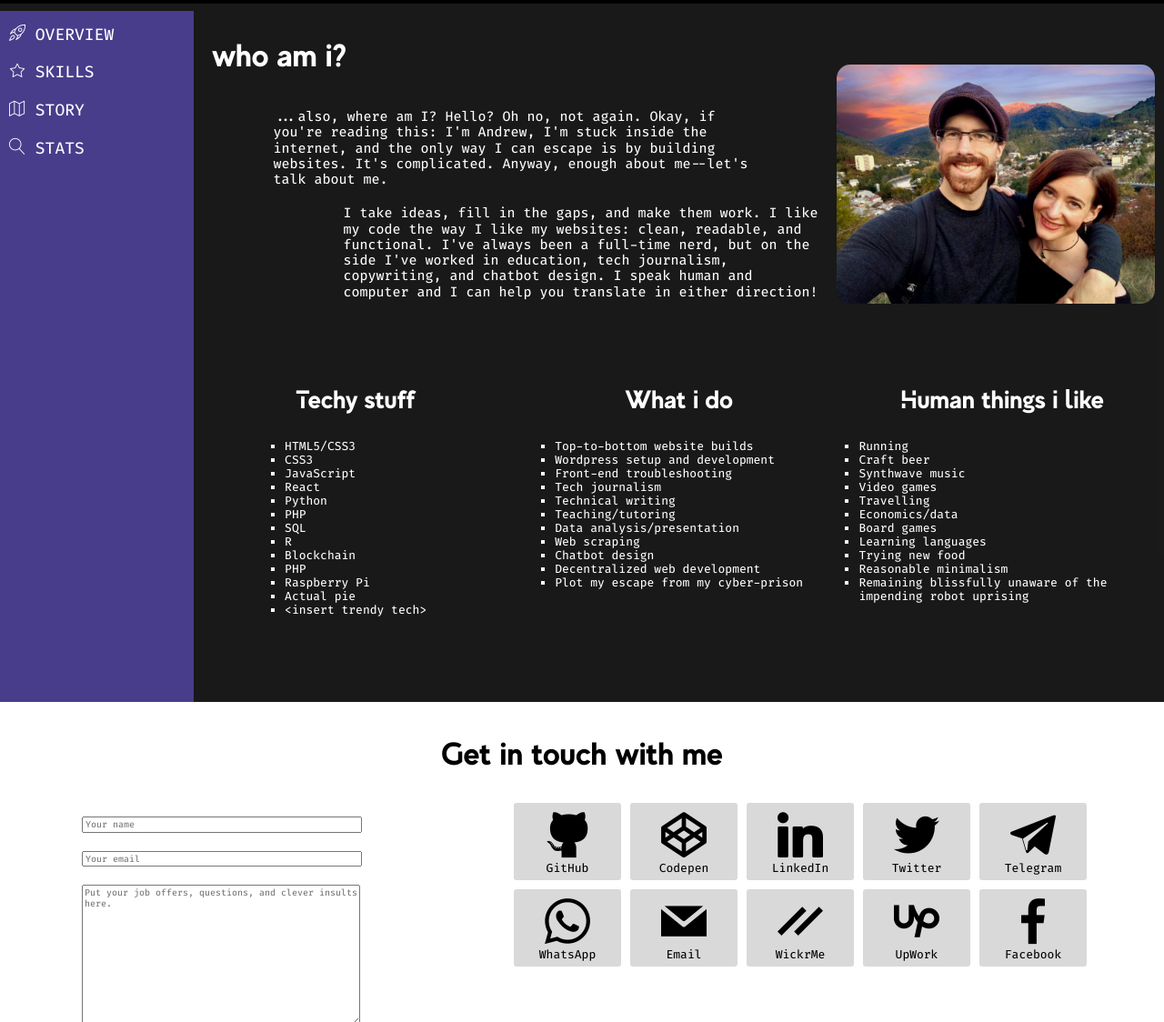
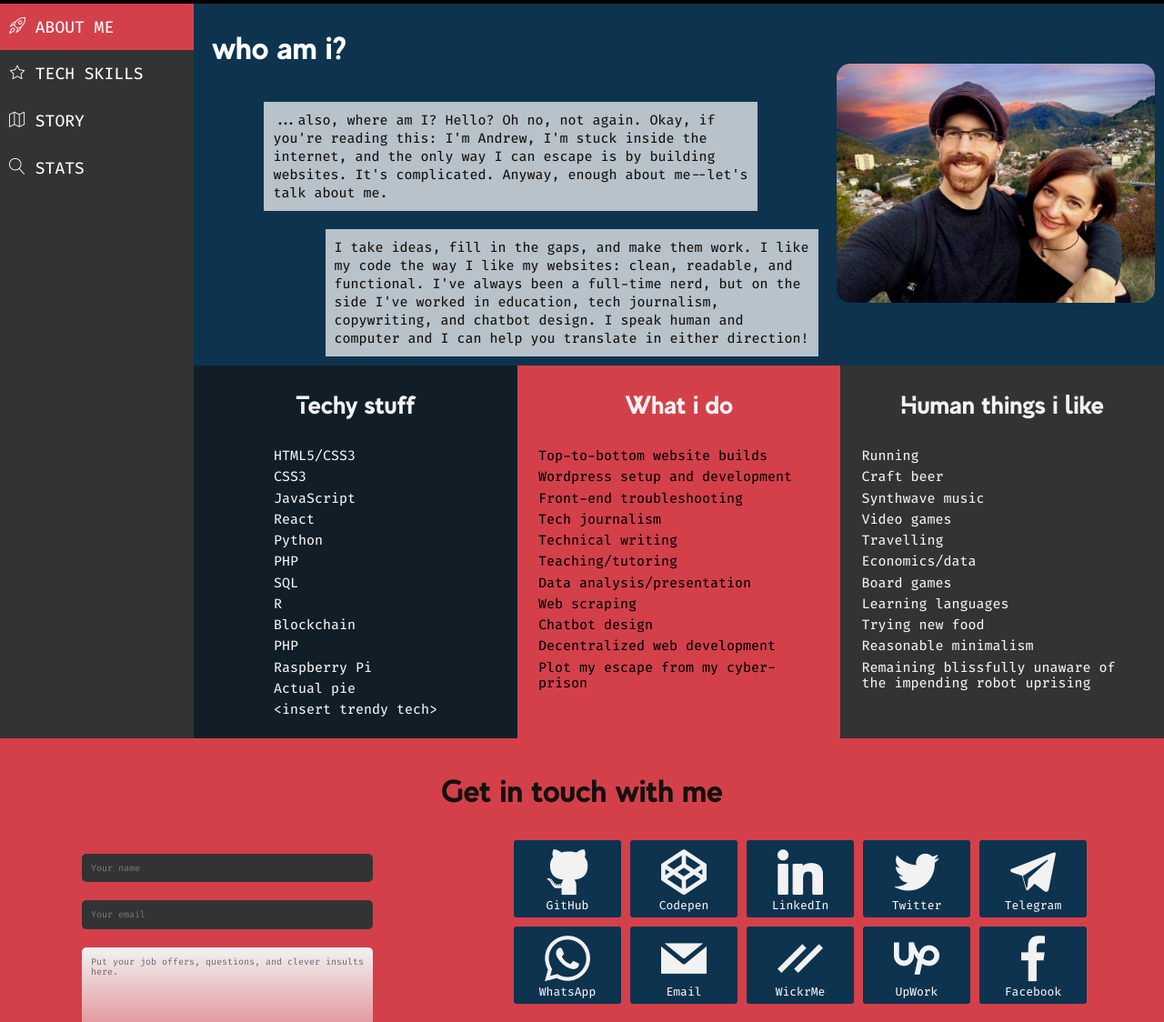
Before and after one commit to andrew-braun/andrewbraun.us, a website: page docs/index.html in a window 1280 px wide. Shown: the part 1676-2800 px from the top of the page at 91% size. Drawn offline with Linux system fonts and the light colour scheme.

Commit message:
added colors and fixed contact section layout

```diff
--- a/docs/index.html
+++ b/docs/index.html
@@ -291,13 +291,13 @@
           <li class="left-sidebar-item">
             <a class="left-sidebar-link activeTab" href="#about-overview">
               <span class="lnr lnr-rocket"></span>
-              Overview
+              About me
             </a>
           </li>
           <li class="left-sidebar-item">
             <a class="left-sidebar-link" href="#about-skills">
               <span class="lnr lnr-star"></span>
-              Skills
+              Tech Skills
             </a>
           </li>
           <li class="left-sidebar-item">
@@ -335,12 +335,9 @@
                   and chatbot design. I speak human and computer and
                   I can help you translate in either direction!
                 </p>
-            <p class="about-header-text" id="about-header-text-3">
-
-            </p>
           </div>
           <div class="about-info-row">
-            <div class="about-info-block">
+            <div class="about-info-block about-info-block-1">
               <h3>Techy stuff</h3>
               <ul>
                 <li>
@@ -384,7 +381,7 @@
                 </li>
               </ul>
             </div>
-            <div class="about-info-block">
+            <div class="about-info-block about-info-block-2">
               <h3>What I do</h3>
               <ul>
                 <li>
@@ -422,7 +419,7 @@
                 </li>
               </ul>
             </div>
-            <div class="about-info-block">
+            <div class="about-info-block about-info-block-3">
               <h3>Human things I like</h3>
               <ul>
                 <li>
--- a/docs/style.css
+++ b/docs/style.css
@@ -1,12 +1,17 @@
 /* Set variables */
 :root {
-  --main-black: hsla(0, 0%, 0%, 1);
-  --main-white: hsla(0, 100%, 100%, 1);
-  --main-purple: hsla(280, 80%, 45%, 1);
+  --main-black: hsla(24, 14%, 7%, 1);
+  --main-gray: hsla(0, 0%, 20%, 1);
+  --main-white: hsla(240, 4%, 95%, 1);
+  --main-blue: hsla(205, 71%, 18%, 1);
+  --main-red: hsla(356, 63%, 54%, 1);
 }
 
 html {
   font-size: 10px;
+  color: black;
+  background-color: var(--main-white);
+  overflow-x: hidden;
   font-family: 'Fira Code', "Lucida Console", Monaco, monospace;
   scroll-behavior: smooth;
 }
@@ -59,8 +64,8 @@ p {
 
 .action-button {
   padding: 1rem;
-  background-color: black;
-  color: white;
+  background-color: var(--main-black);
+  color: var(--main-white);
   border-width: 0px;
   border-radius: 1rem;
 }
@@ -165,16 +170,15 @@ code {
   width: min-content;
 
   display: flex;
-
-  background-color: black;
 }
 
 .content-selector-button {
   width: 17rem;
-  border: 2px solid black;
+  padding: 0;
+  border: 2px solid var(--main-blue);
   border-width: 2px 2px 0px 0px;
-  padding: 0;
 
+  background-color: var(--main-white);
   font-size: 1.5rem;
 }
 
@@ -182,6 +186,7 @@ code {
   display: block;
   padding: 0;
   line-height: 3rem;
+  color: var(--main-gray);
 }
 
 /* External link container (as flex item) */
@@ -206,7 +211,7 @@ code {
   max-width: 30%;
   padding: .5rem;
   margin: .5rem;
-  background-color: hsla(0, 0%, 50%, 0.3);
+  background-color: hsla(0, 0%, 40%, 0.35);
   border-radius: 0.3rem;
   text-align: center;
 }
@@ -218,14 +223,14 @@ code {
   min-width: 10rem;
   flex-shrink: 1;
   flex-grow: 1;
-  color: white;
+  color: var(--main-white);
   font-size: 1.3rem;
 }
 
 .social-icon {
   font-size: 5rem;
   margin: .5rem;
-  color: white;
+  color: var(--main-white);
 }
 
 /* portfolio items */
@@ -236,7 +241,7 @@ code {
 
   min-width: 35rem;
   margin: 1rem;
-  background-color: var(--main-white);
+  background-color: var(--main-gray);
   border-radius: 1rem;
   overflow: hidden;
 }
@@ -270,6 +275,7 @@ code {
 
   font-size: 1.8rem;
   background-color: hsla(0, 0%, 0%, 0.2);
+  color: var(--main-white);
 }
 
 
@@ -290,7 +296,8 @@ code {
 /* ABOUT ME */
 
 .about-page-section {
-  background-color: hsla(0, 0%, 0%, 0.9);
+  background-color: var(--main-blue);
+  padding: 0;
 }
 
 .about-header {
@@ -306,38 +313,38 @@ code {
   "nav content";
 
   min-height: 95vh;
-  color: white;
+  color: var(--black);
+
 }
 
-.left-sidebar-item {
-  text-align: left;
-}
+
 
 .left-sidebar-menu {
   grid-area: nav;
   display: flex;
-  min-width: 15rem;
-  padding: 0.5rem;
+  width: 100%;
 
-  background-color: darkslateblue;
+  background-color: var(--main-gray);
 }
 
 .left-sidebar-list {
   display: flex;
   flex-direction: column;
   align-items: flex-start;
+  width: 100%;
 
   list-style: none;
 }
 
 .left-sidebar-item {
   margin: 0;
-  text-align: center;
+  text-align: left;
+  width: 100%;
 }
 
 .left-sidebar-link {
   display: block;
-  padding: 1rem 0.5rem 1rem 0.5rem;
+  padding: 1.5rem 0.5rem 1.5rem 1rem;
   text-transform: uppercase;
   font-size: 1.8rem;
   color: white;
@@ -376,7 +383,10 @@ code {
   font-size: 1.5rem;
   text-align: left;
   padding: 1rem;
-  margin: 0;
+  margin: 1rem;
+  background-color: hsla(0, 0%, 100%, 0.7);
+  line-height: 2rem;
+  color: var(--main-black);
 }
 
 #about-header-text-1 {
@@ -435,21 +445,38 @@ code {
   flex-shrink: 1;
 
   padding: 0rem 2rem 2rem 2rem;
-  font-size: 1.3rem;
+  font-size: 1.5rem;
 
 }
 
 .about-info-block h3 {
   text-align: center;
+  color: var(--main-white);
 }
 
-.about-info-block ul {
-  list-style: square;
+.about-info-block ul li {
+  list-style: none;
+  padding: 0.3rem;
 }
 
 .about-info-block p {
   text-align: left;
-  font-size: 1.3rem;
+  font-size: 1.4rem;
+  color: var(--main-black);
+}
+
+.about-info-block-1 {
+  background-color: hsla(24, 14%, 7%, 0.6);
+  color: var(--main-white)
+}
+
+.about-info-block-2 {
+  background-color: var(--main-red);
+}
+
+.about-info-block-3 {
+  background-color: var(--main-gray);
+  color: var(--main-white)
 }
 
 .about-content-aside {
@@ -467,11 +494,14 @@ code {
 
   padding-bottom: 2rem;
   min-height: 90vh;
+  background-color: var(--main-red);
+  color: var(--main-black);
 }
 
 .contact-section-container {
   display: flex;
   justify-content: space-around;
+  flex-wrap: wrap;
 }
 
 #message-form-wrapper {
@@ -502,11 +532,21 @@ code {
 
 .contact-input {
   width: 100%;
+  padding: 1rem;
+  border: 0;
+  border-radius: 0.5rem;
+  background-color: var(--main-gray);
+  color: var(--main-white)
 }
 
 #message {
   height: 15rem;
-  color: black;
+  color: var(--main-black);
+  border: 0;
+  background-image: linear-gradient(
+                    180deg,
+                    var(--main-white),
+                    var(--main-red));
 }
 
 .form-submit-button {
@@ -522,8 +562,13 @@ code {
 }
 
 #social-contacts .social-item-link span{
-  color: black;
+  color: var(--main-white);
 }
+
+#more-contacts .external-link-item {
+  background-color: var(--main-blue);
+}
+
 
 #social-contacts .socicon {
   color: black;
@@ -537,8 +582,10 @@ code {
   max-height: 2.5rem;
   padding: 1rem;
   border-radius: 1rem;
-  background-color: gray;
-
+  background-image: linear-gradient(90deg,
+                    var(--main-gray),
+                    var(--main-black),
+                    var(--main-gray));
   transition: all 1s ease-in-out;
 }
 
@@ -550,6 +597,7 @@ code {
   font-size: 2rem;
   margin: auto;
   padding: 0;
+  color: var(--main-white);
 }
 
 .key-header h4 {
@@ -600,11 +648,29 @@ code {
 
 
   .left-sidebar-menu {
-    justify-content: center;
+
 
   }
   .left-sidebar-list {
     flex-direction: row;
+    justify-content: space-evenly;
+    align-items: center;
+    height: 100%;
+  }
+
+  .left-sidebar-item {
+    height: 100%;
+  }
+  .left-sidebar-item a {
+    display: flex;
+    flex-direction: column;
+    justify-content: space-evenly;
+    align-items: center;
+    font-size: 2rem;
+  }
+  .left-sidebar-item a .lnr {
+    font-size: 3rem;
+    margin-bottom: 2rem;
   }
 }
 
@@ -632,8 +698,9 @@ code {
 }
 
 .activeTab {
+  background-color: var(--main-red);
+}
 
-}
 
 .activeContent {
   display: flex;
```
